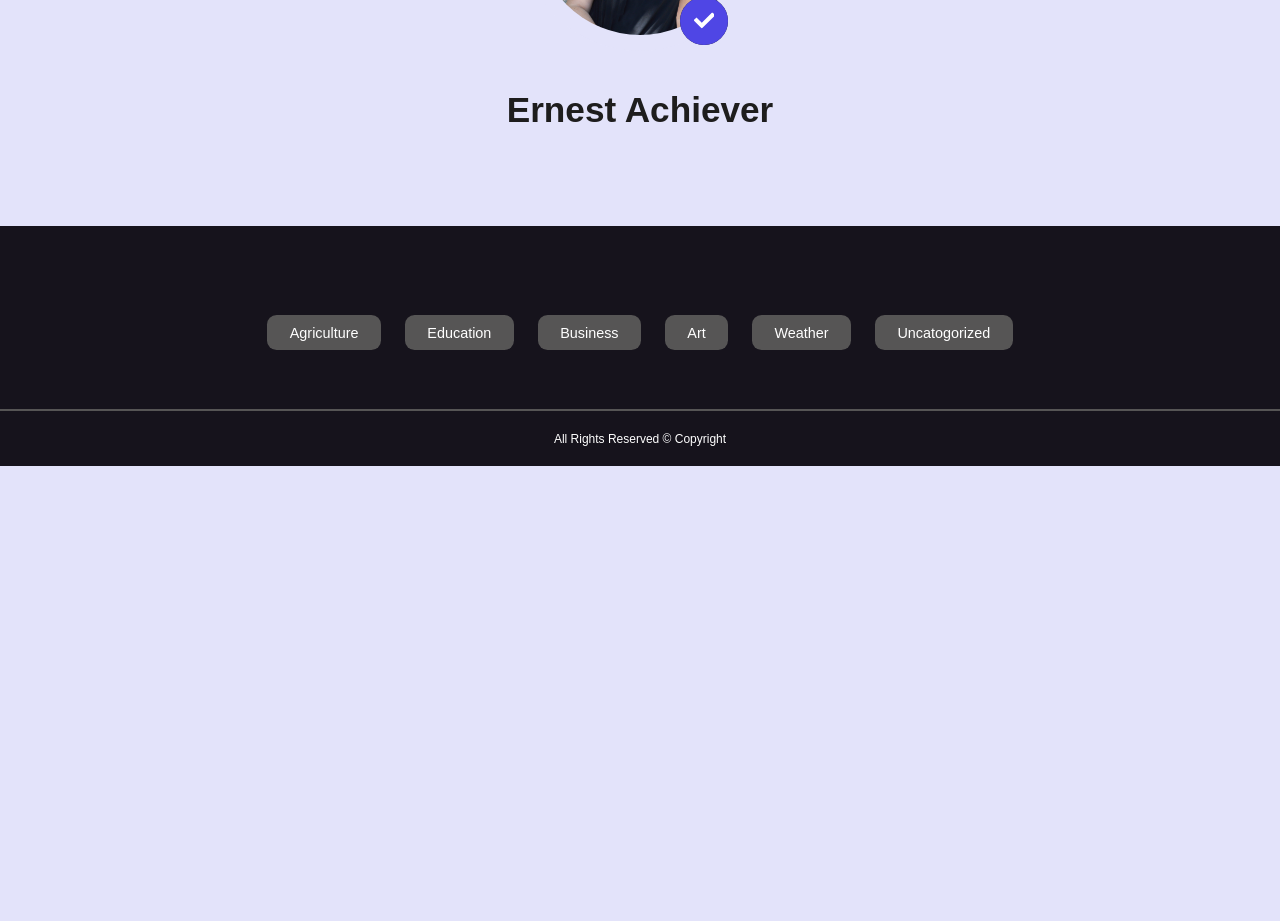
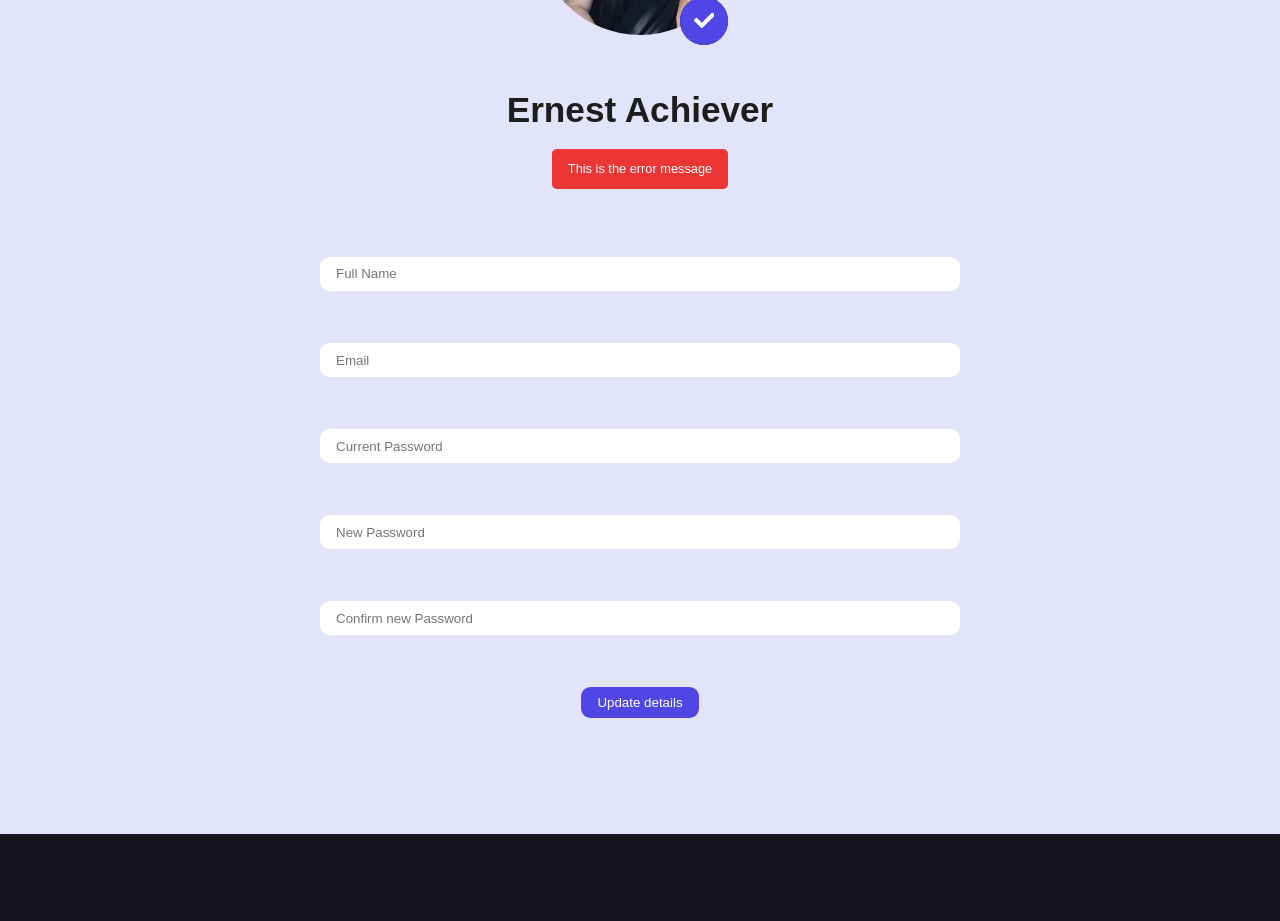
Before and after one commit to SachiniDeSilva/Blog, a React (Create React App) app: page /profile/sdsffv in a window 1280 px wide. Shown: the part 340-1261 px from the top of the page. Before the commit the page ends 806 px from the top, so only its background shows below. Built offline with nearby package versions, Linux system fonts and the light colour scheme.

Commit message:
prifile pade finish

```diff
--- a/src/index.css
+++ b/src/index.css
@@ -295,6 +295,7 @@ footer{
   display: flex;
   flex-direction: column;
   gap: 0.8rem;
+
 }
 
 input,select,textarea{
@@ -315,7 +316,7 @@ input,select,textarea{
   margin-bottom: 1rem;
 }
 
-.register, .login, .create-post{
+.register, .login, .create-post,.profile_form{
   width: 50%;
   margin-inline: auto;
   height: calc(100vh - 12rem);
--- a/src/pages/UserProfile.jsx
+++ b/src/pages/UserProfile.jsx
@@ -7,7 +7,14 @@ import Avatar from '../images/Follow-These-Steps-for-a-Flawless-Professional-Pro
 const UserProfile = () => {
 
 
-  const[avatar, setAvatar] = useState ('')
+  const[avatar, setAvatar] = useState (Avatar)
+
+  const [name, setName] =useState ('')
+  const [email, setEmail] =useState ('')
+  const [currentPassword, setCurrentPassword] =useState ('')
+  const [newPassword, setNewPassword] =useState ('')
+  const [confirmNewPassword, setConfirmNewPassword] =useState ('')
+
   return (
    <section className='profile'>
     <div className="profile_container">
@@ -16,7 +23,7 @@ const UserProfile = () => {
       <div className="profile_details">
         <div className="avatar_wrapper">
           <div className="profile_avatar">
-            <img src={Avatar} alt="" />
+            <img src={avatar} alt="" />
           </div>
 
           <form className="avatar_form">
@@ -27,6 +34,21 @@ const UserProfile = () => {
         </div>
 
         <h1>Ernest Achiever</h1>
+
+
+
+
+
+        <form className='form profile_form'>
+          <p className='form_error-message'> This is the error message</p>
+          <input type='text' placeholder='Full Name' value={name} onChange={e => setName(e.target.value)}/>
+          <input type='email' placeholder='Email' value={email} onChange={e => setEmail(e.target.value)}/>
+          <input type='password' placeholder='Current Password' value={currentPassword} onChange={e => setCurrentPassword(e.target.value)}/>
+          <input type='password' placeholder='New Password' value={newPassword} onChange={e => setNewPassword(e.target.value)}/>
+          <input type='password' placeholder='Confirm new Password' value={confirmNewPassword} onChange={e => setConfirmNewPassword(e.target.value)}/>
+
+          <button type='submit' className='btn primary'>Update details</button>
+        </form>
       </div>
     </div>
    </section>
```
